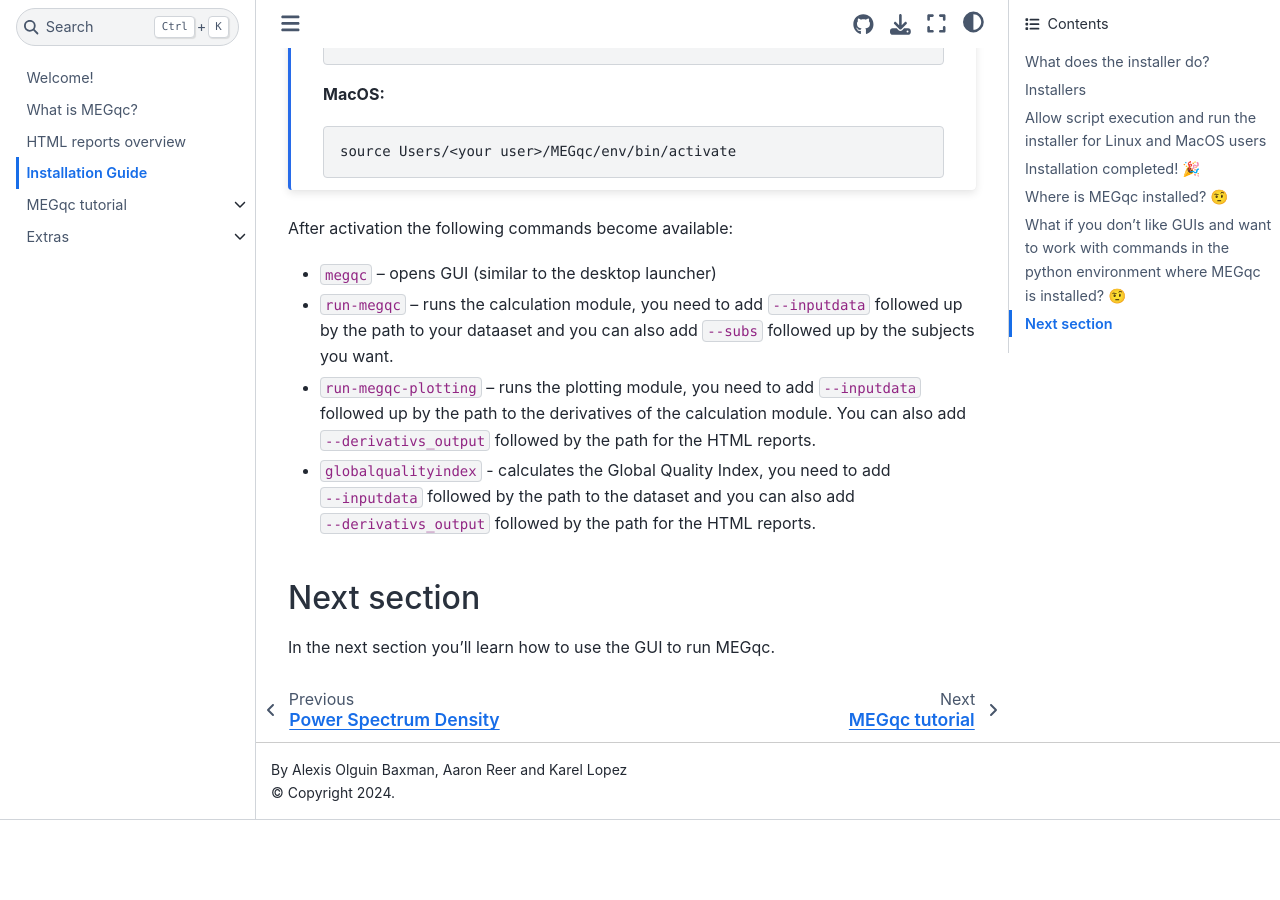
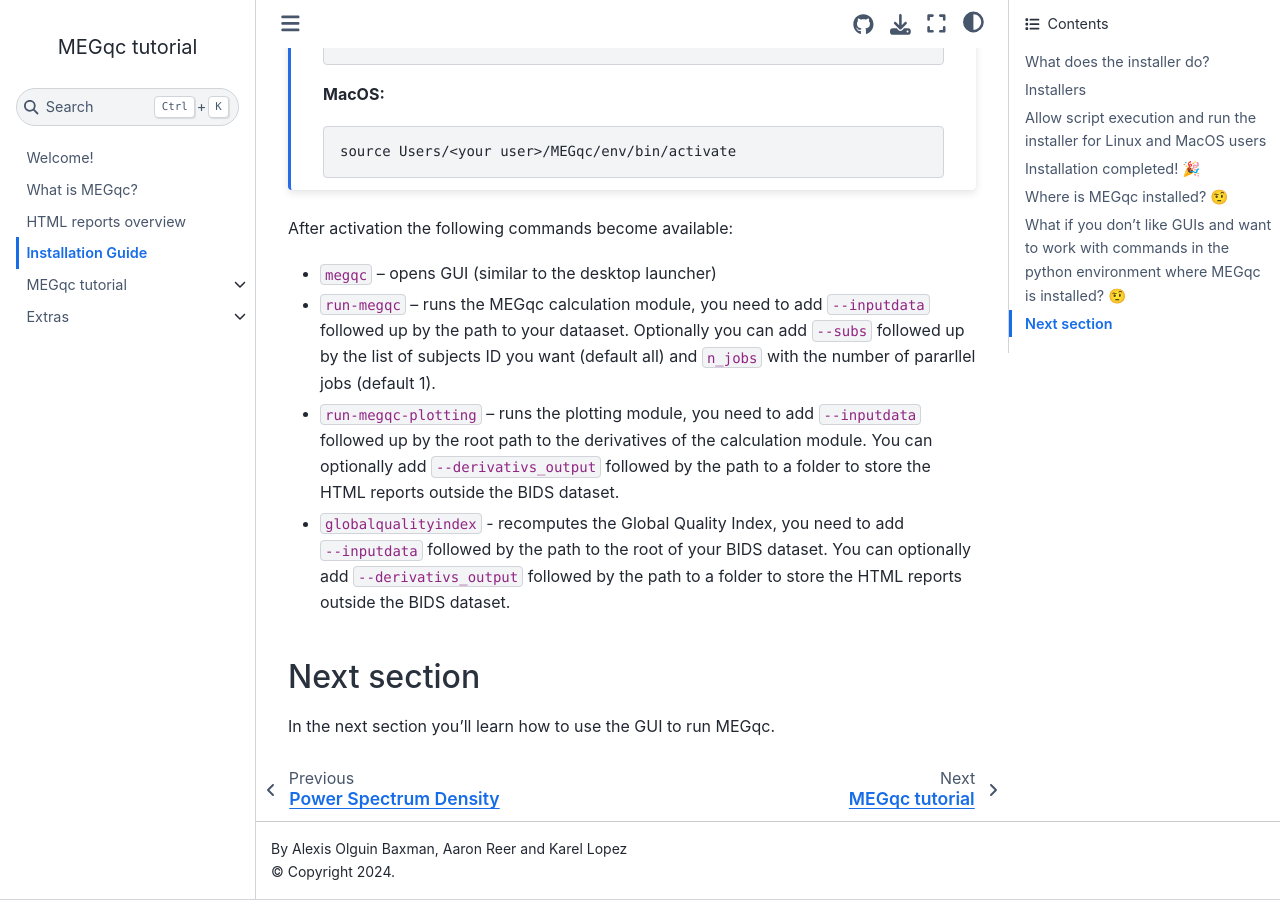
Before and after one commit to ANCPLabOldenburg/megqc_documentation, a Jupyter Book: the page built from book/installation2.md, in a window 1280 px wide and 900 px high, scrolled down 4725 px. Built offline with Jupyter Book 1.0.4 settings and Sphinx 7.4.7 and the Sphinx Book theme 1.1.4, drawn with Linux system fonts in a browser that asks for light colours; pages that are not in the unit, such as notebooks, are missing from menus; before the commit the page ends 5545 px from its top, so only the background shows below that.

Commit message:
Update installation2.md

```diff
--- a/book/installation2.md
+++ b/book/installation2.md
@@ -176,10 +176,9 @@
 After activation the following commands become available:
 
 - `megqc` – opens GUI (similar to the desktop launcher)
-- `run-megqc` – runs the calculation module, you need to add `--inputdata` followed up by the path to your dataaset and you can also add `--subs` followed up by the subjects you want.
-- `run-megqc-plotting` – runs the plotting module, you need to add `--inputdata` followed up by the path to the derivatives of the calculation module. You can also add `--derivativs_output` followed by the path for the HTML reports.
-- `globalqualityindex` - calculates the Global Quality Index, you need to add `--inputdata` followed by the path to the dataset and you can also add `--derivativs_output` followed by the path for the HTML reports.
-
+- `run-megqc` – runs the MEGqc calculation module, you need to add `--inputdata` followed up by the path to your dataaset. Optionally you can add `--subs` followed up by the list of subjects ID you want (default all) and `n_jobs` with the number of pararllel jobs (default 1).
+- `run-megqc-plotting` – runs the plotting module, you need to add `--inputdata` followed up by the root path to the derivatives of the calculation module. You can optionally add `--derivativs_output` followed by the path to a folder to store the HTML reports outside the BIDS dataset.
+- `globalqualityindex` - recomputes the Global Quality Index, you need to add `--inputdata` followed by the path to the root of your BIDS dataset. You can optionally add `--derivativs_output` followed by the path to a folder to store the HTML reports outside the BIDS dataset.
 
 ## Next section
 
```
